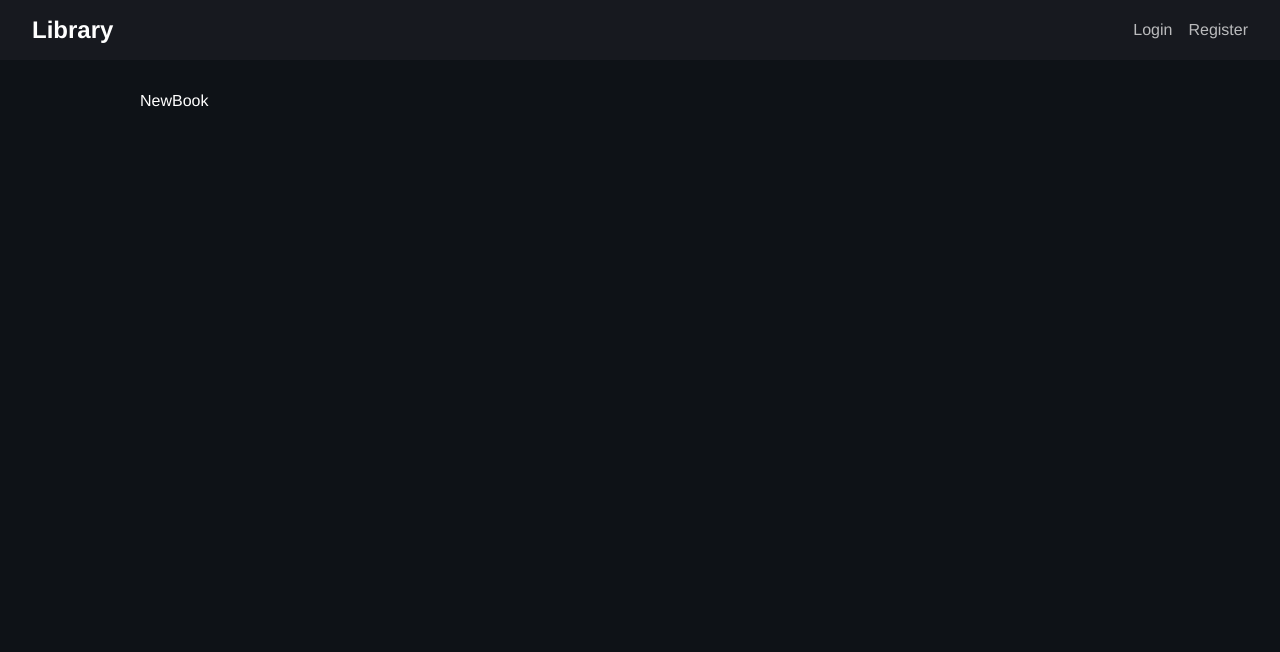
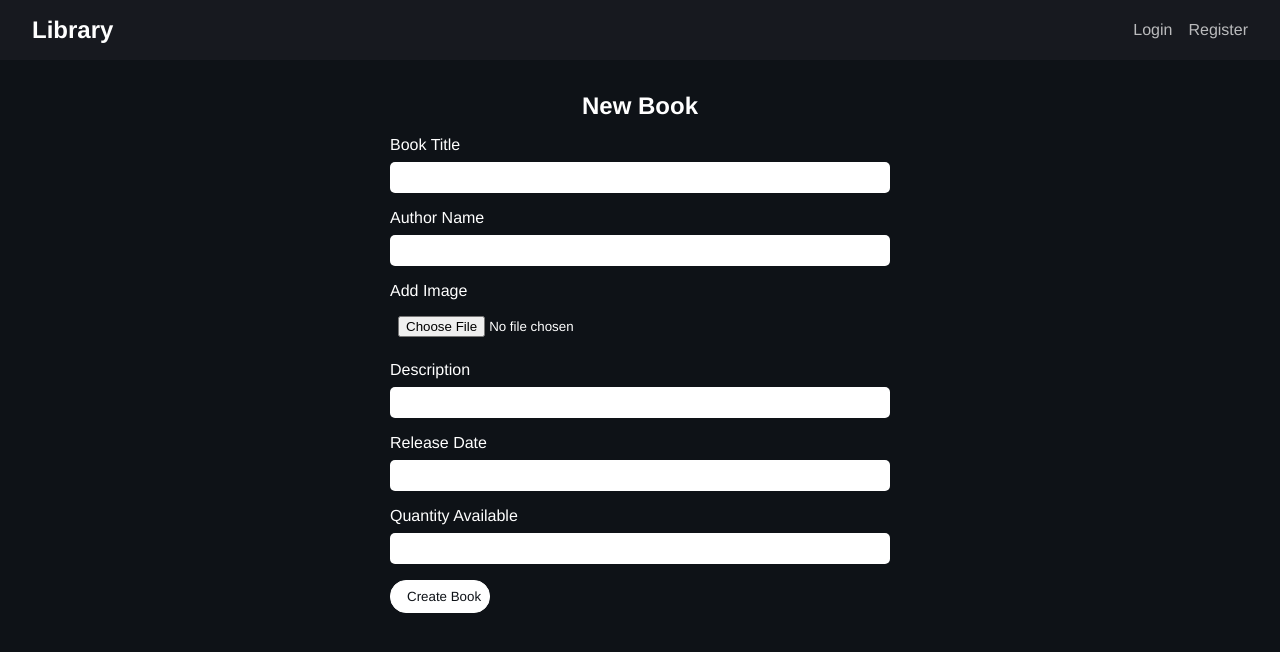
Before and after one commit to felipeferrari99/library-front, a React (Vite) app: page /newBook in a window 1280 px wide. Shown: the top 652 px of the page. Built offline with nearby package versions, Linux system fonts and the light colour scheme.

Commit message:
Adição da tela de criação de livros

```diff
--- a/src/components/Navbar.jsx
+++ b/src/components/Navbar.jsx
@@ -48,7 +48,7 @@ const Navbar = ({ loginState, setLoginState, eventBus }) => {
             {isAdmin && (
               <>
                 <li><Link to="/books">Books</Link></li>
-                <li><Link to="/users">Users</Link></li>
+                <li><Link to="/newBook">New Book</Link></li>
               </>
             )}
             <li><button onClick={logout}>Logout</button></li>
--- a/src/routes/Login.jsx
+++ b/src/routes/Login.jsx
@@ -1,7 +1,6 @@
 import libraryFetch from '../axios/config';
 import { useState } from 'react';
-import { useNavigate } from 'react-router-dom';
-import { useOutletContext } from 'react-router-dom';
+import { useNavigate, useOutletContext } from 'react-router-dom';
 
 import './Login.css'
 
--- a/src/routes/NewBook.jsx
+++ b/src/routes/NewBook.jsx
@@ -1,5 +1,74 @@
-export default function NewBook() {
-    return (
-      <div>NewBook</div>
-    )
-  }
+import libraryFetch from '../axios/config';
+import { useState } from 'react';
+import { useNavigate } from 'react-router-dom';
+
+import './Login.css'
+
+const NewBook = () => {
+  const [title, setTitle] = useState('');
+  const [releaseDate, setReleaseDate] = useState('');
+  const [image, setImage] = useState(null);
+  const [qtyAvailable, setQtyAvailable] = useState('');
+  const [author, setAuthor] = useState('');
+  const [description, setDescription] = useState('');
+  const navigate = useNavigate();
+
+  const handleSubmit = async (event) => {
+    event.preventDefault();
+
+    const formData = new FormData();
+    formData.append('title', title);
+    formData.append('author', author);
+    formData.append('image', image);
+    formData.append('description', description);
+    formData.append('release_date', releaseDate);
+    formData.append('qty_available', qtyAvailable);
+
+    try {
+      const token = localStorage.getItem('token');
+      const response = await libraryFetch.post('/books', formData, {
+        headers: {
+          Authorization: `Bearer ${token}`,
+        },
+      });
+      navigate('/books');
+    } catch (error) {
+      console.error('Error during book creation:', error);
+    }
+  };
+
+  return (
+    <div className="login">
+        <h2>New Book</h2>
+        <form onSubmit={handleSubmit}>
+            <div className="formControl">
+                <label htmlFor='title'>Book Title</label>
+                <input name='title' type="text" id="title" onChange={(e) => setTitle(e.target.value)} />
+            </div>
+            <div className="formControl">
+                <label htmlFor='author'>Author Name</label>
+                <input name='author' type="text" id="author" onChange={(e) => setAuthor(e.target.value)} />
+            </div>
+            <div className="formControl">
+              <label htmlFor="image">Add Image</label>
+              <input type="file" onChange={(e) => setImage(e.target.files[0])} />
+            </div>
+            <div className="formControl">
+                <label htmlFor='description'>Description</label>
+                <input name='description' type="text" id="description" onChange={(e) => setDescription(e.target.value)} />
+            </div>
+            <div className="formControl">
+                <label htmlFor='releaseDate'>Release Date</label>
+                <input name='releaseDate' type="text" id="releaseDate" onChange={(e) => setReleaseDate(e.target.value)} />
+            </div>
+            <div className="formControl">
+                <label htmlFor='qtyAvailable'>Quantity Available</label>
+                <input name='qtyAvailable' type="number" id="qtyAvailable" onChange={(e) => setQtyAvailable(e.target.value)} />
+            </div>
+            <input type="submit" value="Create Book" className="btn" />
+        </form>
+    </div>
+  )
+};
+
+export default NewBook;
```
